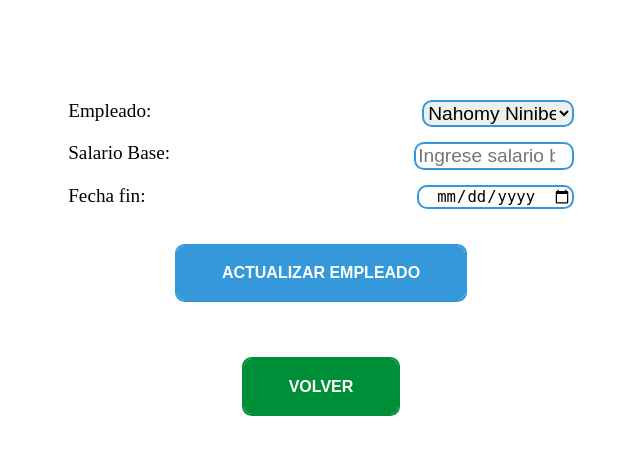
After one commit to Jpyepes/nomina, a Django app: template nomina/core/templates/actualizarEmpleado.html in a window 1280 px wide. The commit adds this page. Shown: the top 455 px of the page, without its empty margins (319-959 px from the left). Run offline with Django 3.2, Linux system fonts and the light colour scheme; the template is opened without the code that fills it, so the values that code supplies are empty.

Commit message:
Adelantos y detalles en nomina

```diff
--- /dev/null
+++ b/nomina/core/templates/actualizarEmpleado.html
@@ -0,0 +1,39 @@
+<!DOCTYPE html>
+<html lang="en">
+    {% load static %}
+<head>
+    <meta charset="UTF-8">
+    <meta http-equiv="X-UA-Compatible" content="IE=edge">
+    <meta name="viewport" content="width=device-width, initial-scale=1.0">
+    <link rel="stylesheet" href="{% static 'css/style.css' %}">
+    <title>Actualizar Empleado</title>
+</head>
+<body>
+    <form method="POST" class="divFlex">
+        {% csrf_token %}
+        <div class="divFlexRow">
+            <label for="empleadoA" class="labelInput">Empleado:</label>
+            <select name="empleadoA" class="inputCalculo">
+                <option value="Nahomy Ninibeth">Nahomy Ninibeth</option>
+                <option value="Manuela Ospina">Manuela Ospina</option>
+                <option value="Luisa Ospina">Luisa Ospina</option>
+                <option value="Alan Vargas">Alan Vargas</option>
+                <option value="Carlos Alberto Gomez">Carlos Alberto Gomez</option>
+                <option value="Yuliana Arguello">Yuliana Arguello</option>
+                <option value="Miguel Angel Lopez">Miguel Angel Lopez</option>
+                <option value="Juan Pablo Yepes">Juan Pablo Yepes</option>
+            </select>
+        </div>
+        <div class="divFlexRow">
+            <label for="salarioBaseEmpleadoA" class="labelInput">Salario Base:</label>
+            <input type="number" step="0.01" placeholder="Ingrese salario base" name="salarioBaseEmpleadoA" class="inputCalculo">
+        </div>
+        <div class="divFlexRow">
+            <label for="fechaFinA" class="labelInput">Fecha fin:</label>
+            <input type="date" placeholder="Fecha fin" name="fechaFinA" class="inputCalculo" >
+        </div>
+        <button type="submit" class="btn third">Actualizar Empleado</button>
+        <a class="btn third" id="volverNomina" href="{% url 'landing' %}">Volver</a>
+    </form>
+</body>
+</html>
--- a/nomina/core/templates/landing.html
+++ b/nomina/core/templates/landing.html
@@ -11,8 +11,10 @@
 <body>
     <section class="containerLanding">
         <a class="btn third" href="{% url 'crearEmpleado' %}">Crear Empleado</a>
-        <a class="btn third" href="#">Actualizar empleado</a>
+        <a class="btn third" href="{% url 'actualizarEmpleado' %}">Actualizar empleado</a>
         <a class="btn third" href="{% url 'form' %}">Calcular Nómina</a>
+        <a class="btn third" href="{% url 'historialNomina' %}">Historial Nómina</a>
+        <a class="btn third" id="volverNomina" href="#">Agregar Productos</a>
     </section>
 </body>
 </html>
--- a/nomina/nomina/urls.py
+++ b/nomina/nomina/urls.py
@@ -21,4 +21,6 @@ urlpatterns = [
     path('', coreViews.landing, name='landing'),
     path('calcularNomina/', coreViews.form, name='form'),
     path('crearEmpleado/', coreViews.crearEmpleado, name='crearEmpleado'),
+    path('actualizarEmpleado/', coreViews.actualizarEmpleado, name='actualizarEmpleado'),
+    path('historialNomina/', coreViews.historialNomina, name='historialNomina'),
 ]
```
Also changed, not shown: nomina/core/templates/historial.html (added, +14 -0 lines), nomina/core/views.py (+19 -2 lines), nomina/db.sqlite3.
